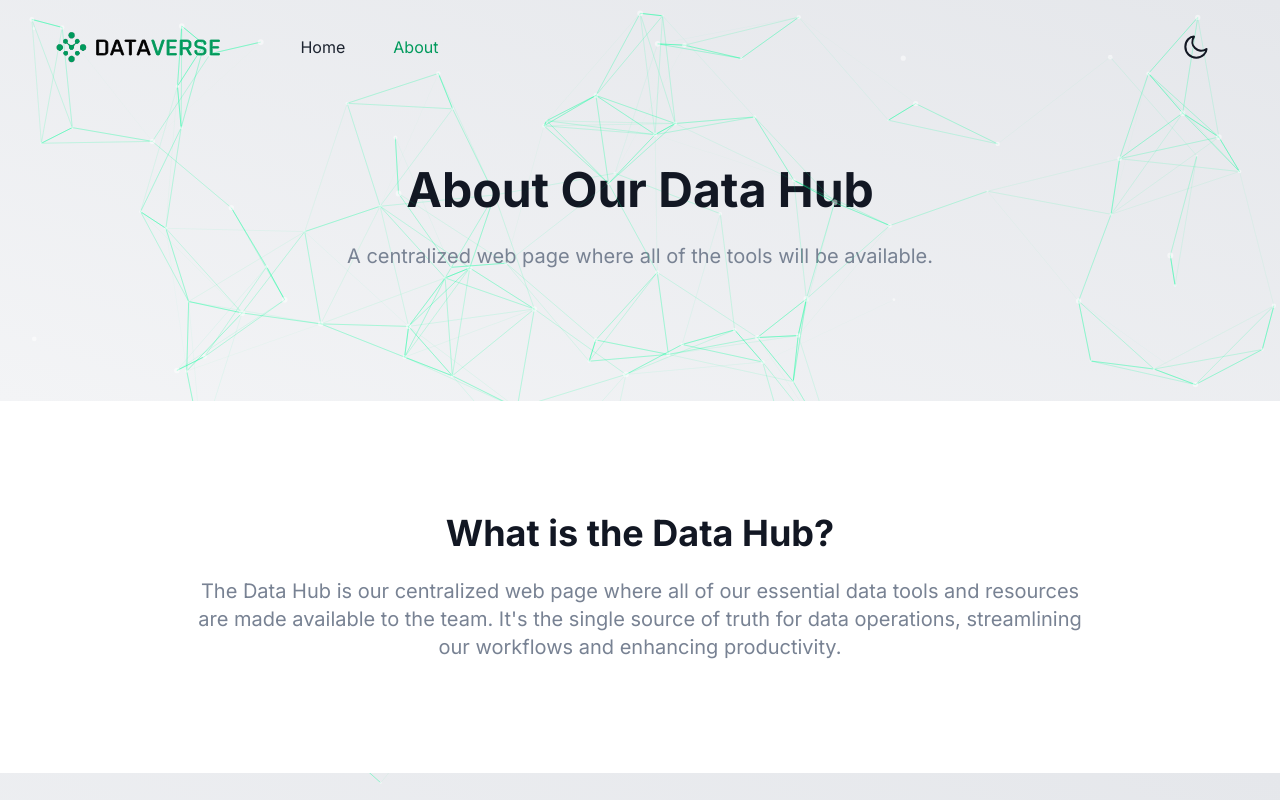
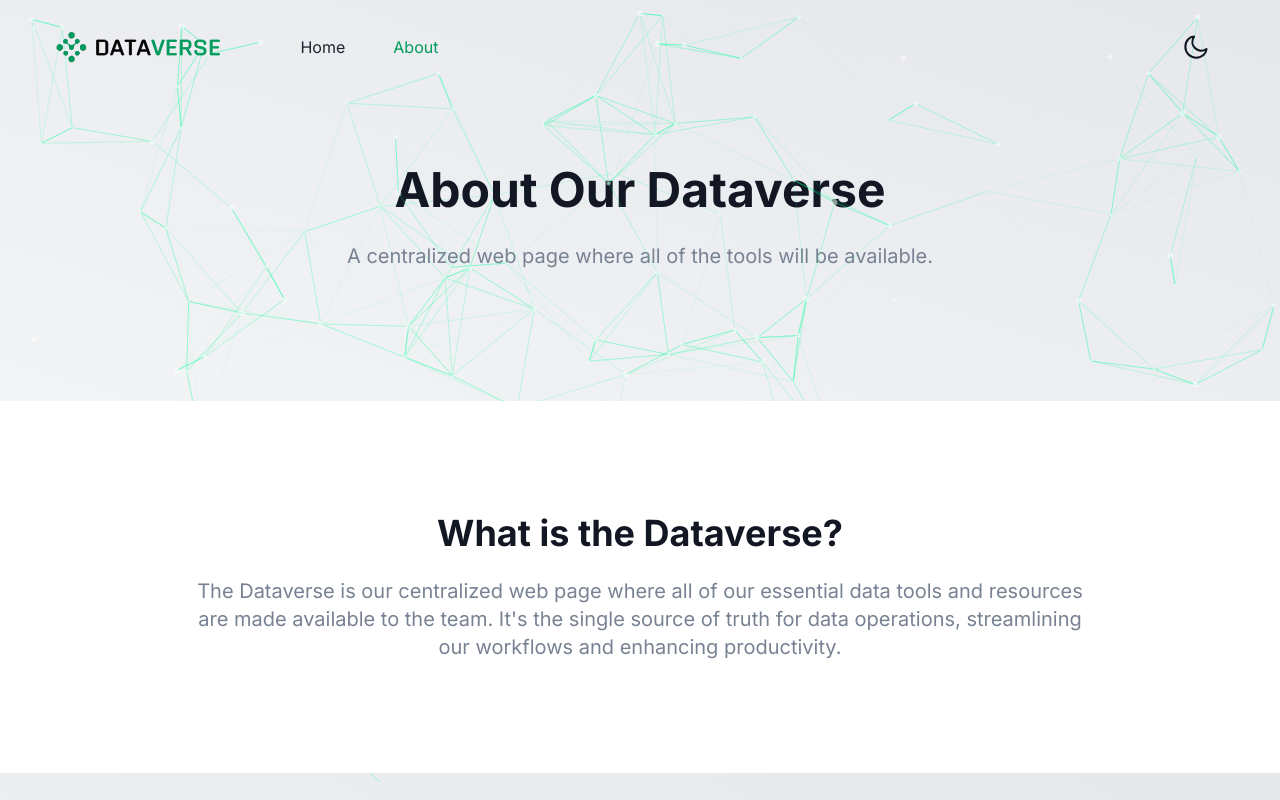
Before and after one commit to meersarbazzy/Dataverse-PSW, a Next.js app: page /about in a window 1280 px wide. Shown: the top 800 px of the page. Built offline with nearby package versions, Linux system fonts and the light colour scheme.

Commit message:
Final_till_now

```diff
--- a/src/app/about/AboutClientPage.tsx
+++ b/src/app/about/AboutClientPage.tsx
@@ -77,10 +77,10 @@ const AboutSectionOne = () => {
       <div className="container">
         <div className="mx-auto max-w-4xl text-center">
           <h2 className="mb-6 text-3xl font-bold text-black dark:text-white sm:text-4xl">
-            What is the Data Hub?
+            What is the Dataverse?
           </h2>
           <p className="text-lg text-body-color dark:text-body-color-dark sm:text-xl">
-            The Data Hub is our centralized web page where all of our essential
+            The Dataverse is our centralized web page where all of our essential
             data tools and resources are made available to the team. It's the
             single source of truth for data operations, streamlining our
             workflows and enhancing productivity.
@@ -204,7 +204,7 @@ const AboutClientPage = () => {
   return (
     <>
       <Breadcrumb
-        pageName="About Our Data Hub"
+        pageName="About Our Dataverse"
         description="A centralized web page where all of the tools will be available."
         init={init}
         options={particleOptions}
```
